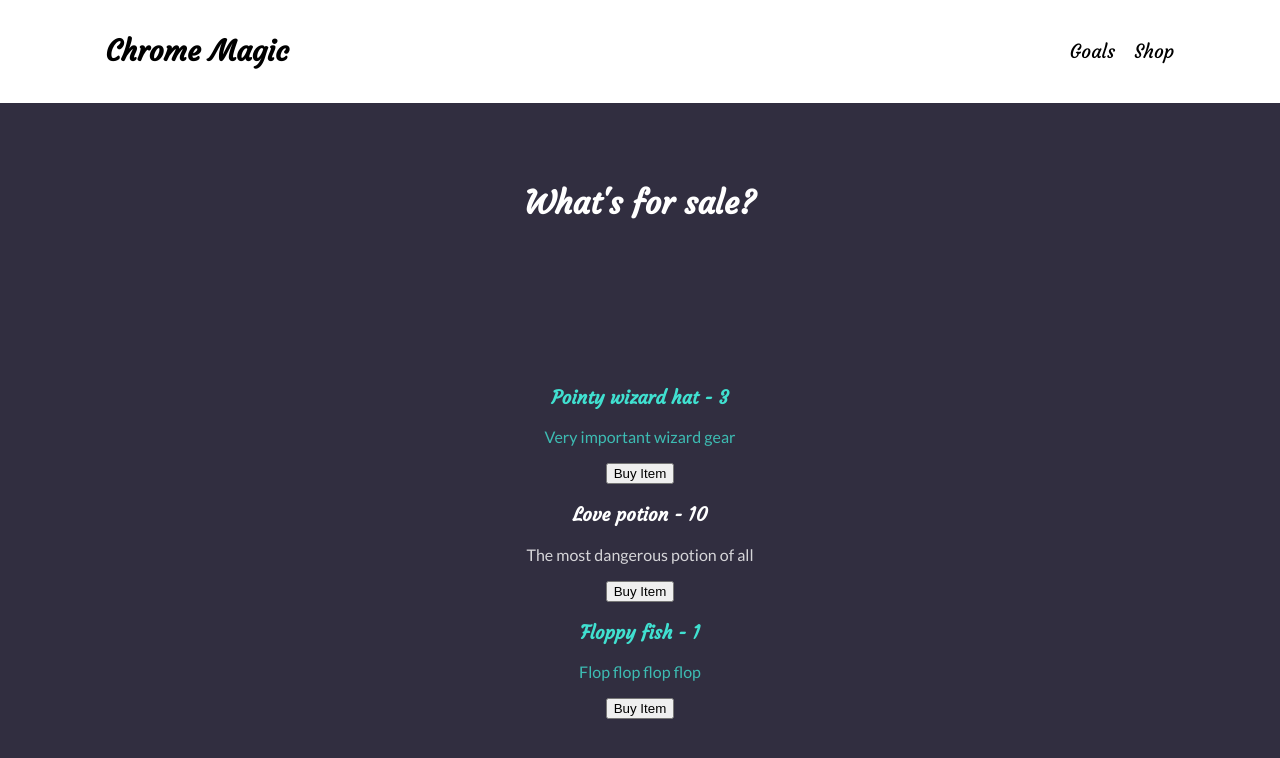
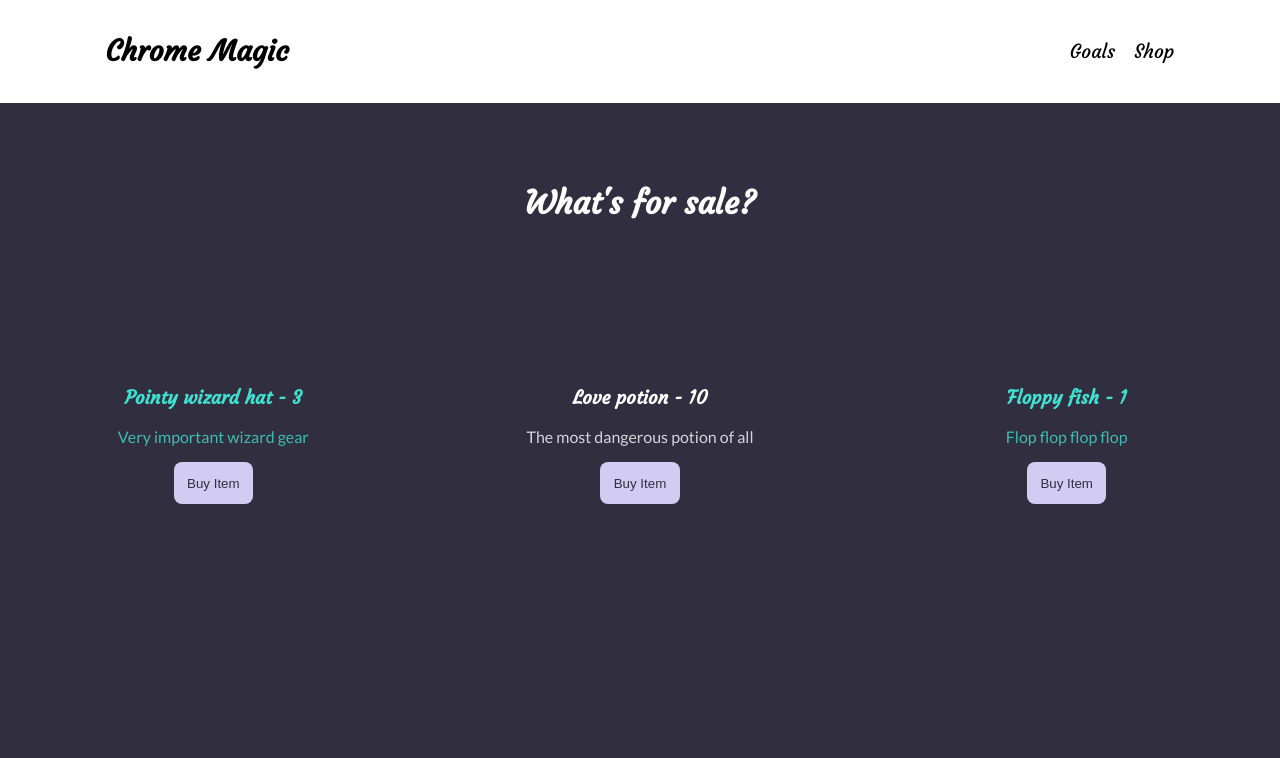
Before and after one commit to cmarsh27/chromemagic, a React (Create React App) app: page /shop in a window 1280 px wide. Shown: the top 758 px of the page. Built offline with nearby package versions, Linux system fonts and the light colour scheme.

Commit message:
Improved shop styling

```diff
--- a/src/index.css
+++ b/src/index.css
@@ -12,6 +12,32 @@ h1,h2,h3{
   font-family: 'Courgette', cursive;
 }
 
+button{
+  color: #312E40;
+  background-color: #d2ccf3;
+  padding: 1em;
+  border: none;
+  border-radius: 0.6em;
+  transition-duration: 0.3s;
+}
+
+button:hover{
+  background-color: #312E40;
+  color: #d2ccf3;
+  cursor: pointer;
+}
+
+.shop-items{
+  width:100vw;
+  display: flex;
+  flex-direction: row;
+  align-items: center;
+  justify-content: space-around;
+}
+
+.shop-items div{
+  flex:1;
+}
 
 .header {
   text-align: center;
--- a/src/pages/Shop/Shop.js
+++ b/src/pages/Shop/Shop.js
@@ -48,6 +48,7 @@ const Shop = () => {
             <h1>What's for sale?</h1>
         </header>
         <section className='section'>
+        <div className='shop-items'>
           {randItems.map((item, index) =>
                   <div key = {index} className={item.rarity} >
                   <h3>{item.title} - {item.quantity}</h3>
@@ -55,6 +56,7 @@ const Shop = () => {
                   <button onClick={() => {buyItem(item)}}>Buy Item</button>
                   </div>
               )}
+          </div>
 
         {inventory.map((item,index) =>
             <div key={index} className="inventory">
```
Lines whose indentation alone changed are shown as unchanged.
